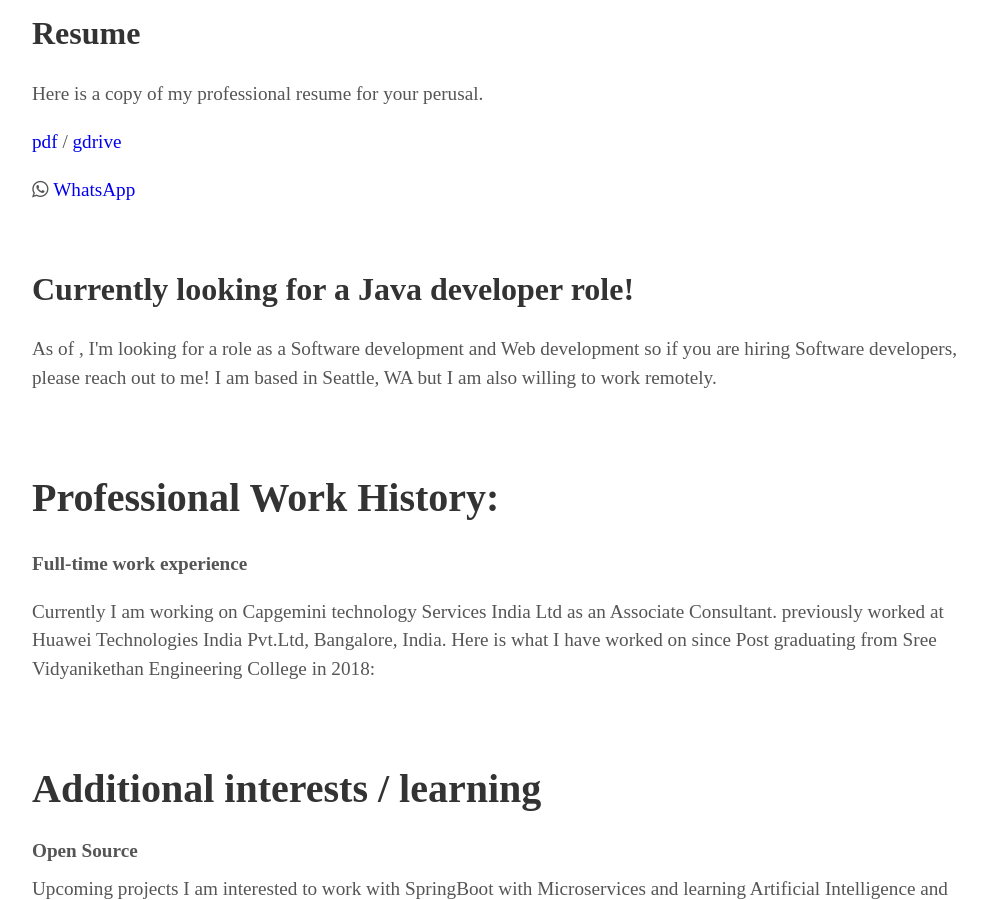
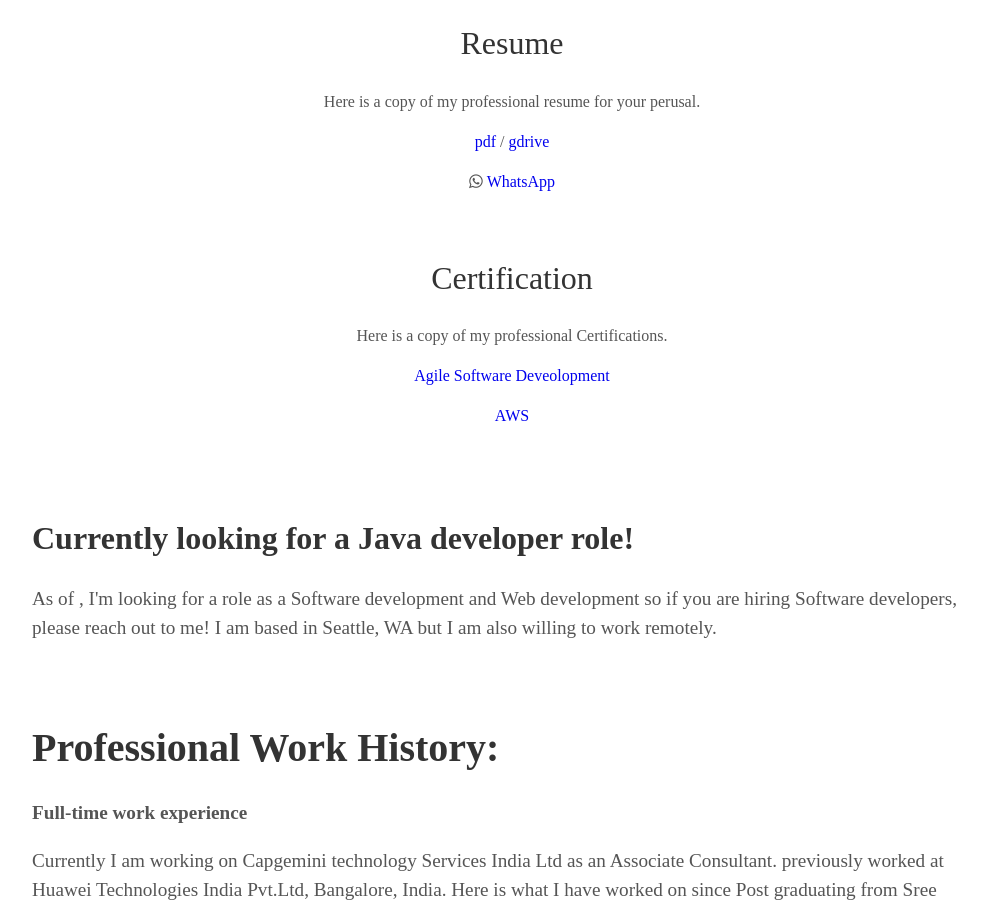
Before and after one commit to praveenspk/praveenspk.github.io, a Jekyll site: the page built from index.html, in a window 1280 px wide and 900 px high, scrolled down 2746 px. Shown: the whole window, without its empty margins (128-1115 px from the left). Built offline with Jekyll 4.4.1, drawn with Linux system fonts in a browser that asks for light colours; some web fonts are replaced.

Commit message:
Update about.html
Updated Certificates

```diff
--- a/_includes/about.html
+++ b/_includes/about.html
@@ -35,12 +35,22 @@
   </div>
   </div>
 
+<div class="user">
+  <div class="tech">
   <h2>Resume</h2>
   <div>
       <p>Here is a copy of my professional resume for your perusal.</p>
       <p><a href="assets/pdf/resume.pdf">pdf</a> / <a href="https://drive.google.com/file/d/1QaLWlv1ksmcIi2QWII1zMEKt5SC4ZQ3T/view?usp=sharing">gdrive</a></p>
     <p><i class="fa fa-whatsapp"><a aria-label="My WhatsApp" target="_blank" href="https://wa.me/919490137902/?text=Hello"> WhatsApp</a></i>
    </p>
+  </div>
+  <h2>Certification</h2>
+  <div>
+      <p>Here is a copy of my professional Certifications.</p>
+      <p><a href="assets/pdf/Agile Software Deveolopment.pdf">Agile Software Deveolopment</a>  </p>
+	  <p><a href="assets/pdf/AWS.pdf">AWS</a>  </p>
+  </div>
+  </div>
   </div>
 
 
```
